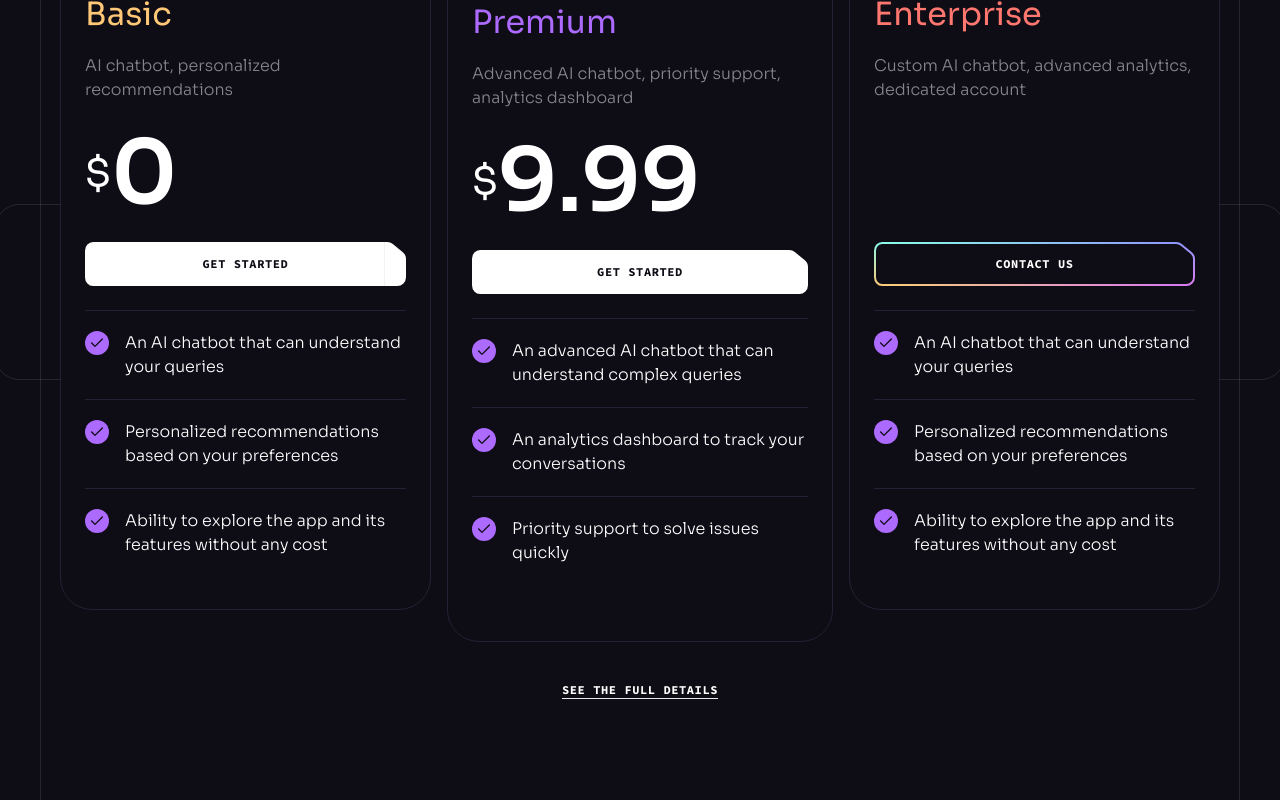
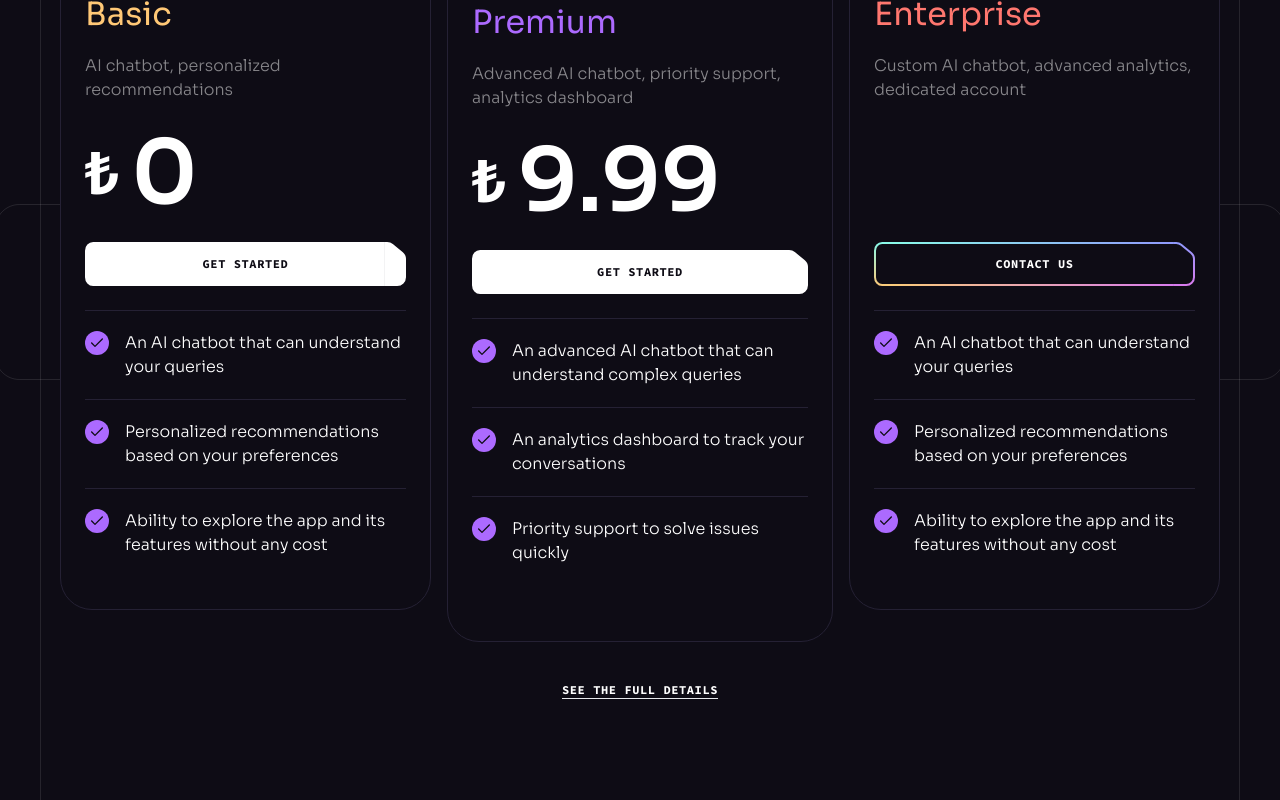
Before and after one commit to ThatDay1/Brainwave, a React (Vite) app: page / in a window 1280 px wide. Shown: the part 6380-7180 px from the top of the page. Built offline with nearby package versions, Linux system fonts and the light colour scheme.

Commit message:
error checking

```diff
--- a/src/components/Collaboration.jsx
+++ b/src/components/Collaboration.jsx
@@ -53,7 +53,7 @@ const Collaboration = () => {
               {collabApps.map((app, index) => (
                 <li
                   key={app.id}
-                  className={`absolute top-0 left-1/2 h-1/2 -ml-[1.6rem] origin-bottom rotate-${
+                  className={`cursor-pointer absolute top-0 left-1/2 h-1/2 -ml-[1.6rem] origin-bottom rotate-${
                     index * 45
                   }`}
                 >
--- a/src/components/Footer.jsx
+++ b/src/components/Footer.jsx
@@ -1,4 +1,3 @@
-import React from "react";
 import Section from "./Section";
 import { socials } from "../constants";
 
@@ -7,7 +6,7 @@ const Footer = () => {
     <Section crosses className="!px-0 !py-10">
       <div className="container flex sm:justify-between justify-center items-center gap-10 max-sm:flex-col">
         <p className="caption text-n-4 lg:block">
-          © {new Date().getFullYear()}. All rights reserved.
+          {new Date().getFullYear()} Github: &#169;ThatDay1
         </p>
 
         <ul className="flex gap-5 flex-wrap">
--- a/src/components/PricingList.jsx
+++ b/src/components/PricingList.jsx
@@ -19,7 +19,7 @@ const PricingList = () => {
           <div className="flex items-center h-[5.5rem] mb-6">
             {item.price && (
               <>
-                <div className="h3">$</div>
+                <div className="h1 mr-3">₺</div>
                 <div className="text-[5.5rem] leading-none font-bold">
                   {item.price}
                 </div>
```
